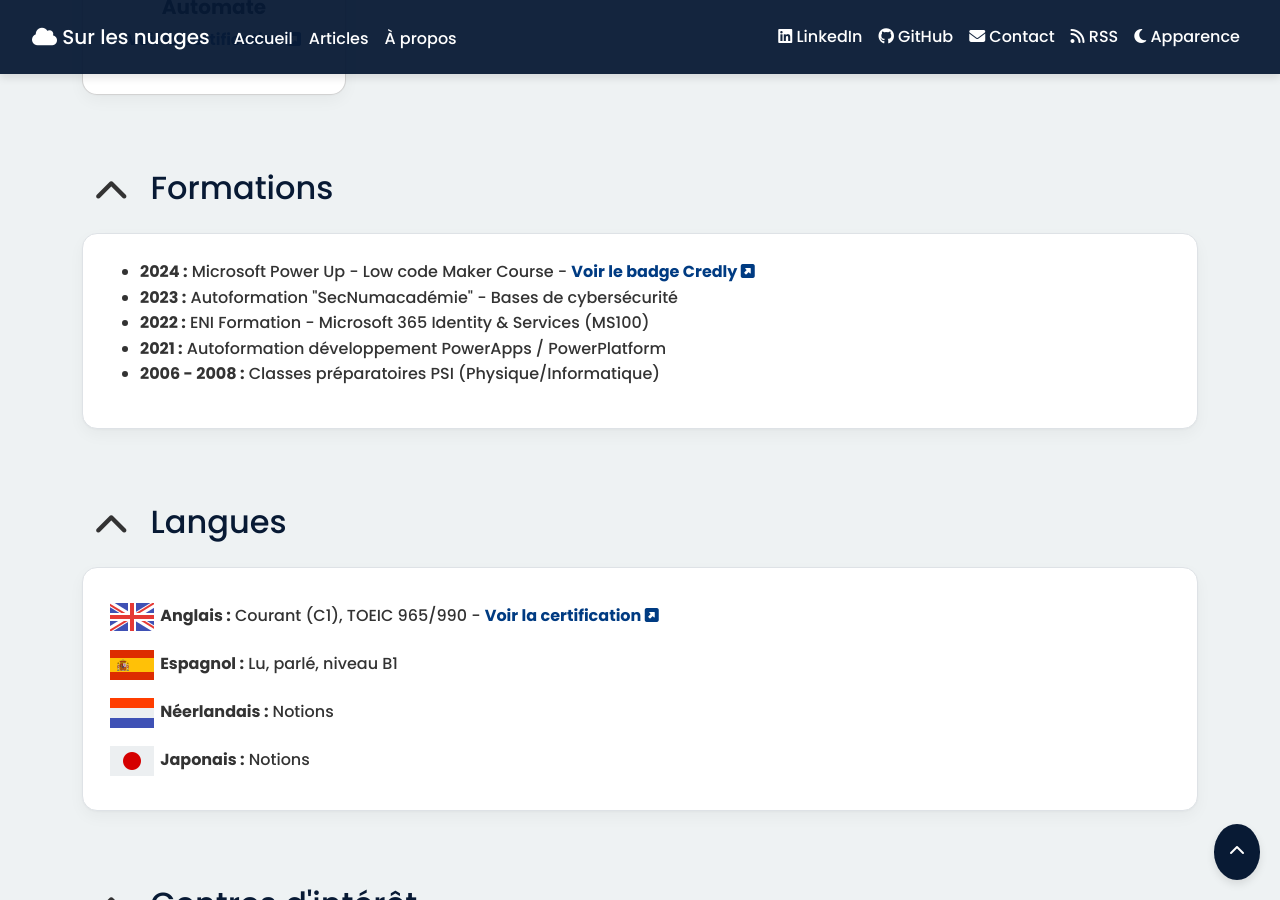
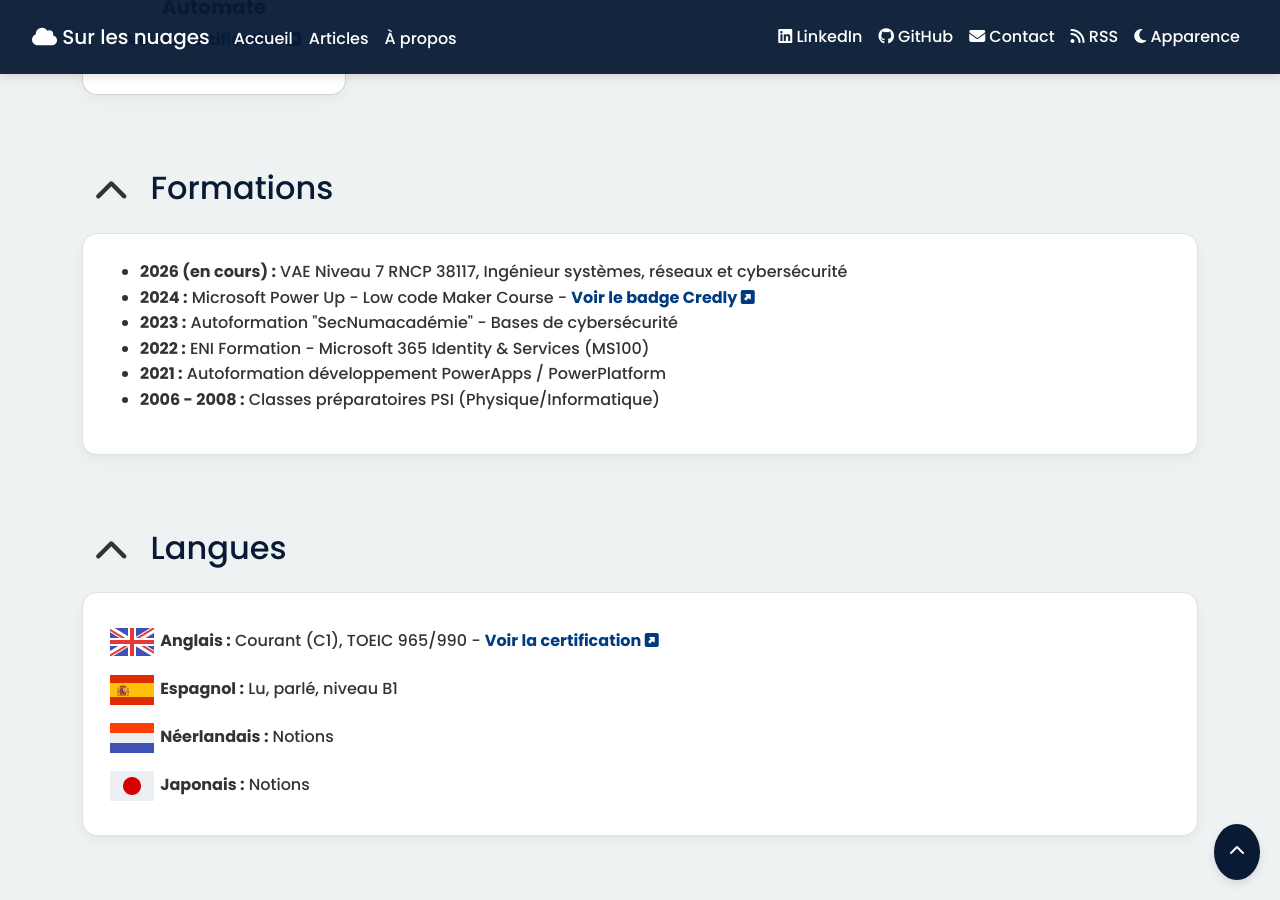
Before and after one commit to Arnaud-Ferriere/SurLesNuages, a Jekyll site: the page built from about.html, in a window 1280 px wide and 900 px high, scrolled down 8234 px. Built offline with Jekyll 4.4.1, drawn with Linux system fonts in a browser that asks for light colours.

Commit message:
content(cv): add ongoing VAE Niveau 7 RNCP 38117 to education
Adds the VAE Niveau 7 RNCP 38117 (Ingénieur systèmes, réseaux et
cybersécurité), in progress in 2026, at the top of the education
list. No URL yet (in-progress validation), so it will render
without the "voir le badge" link — the cert-link-sep wrap fix
already covers this path.

Co-Authored-By: Claude Opus 4.7 (1M context) <noreply@anthropic.com>

```diff
--- a/_data/education.yml
+++ b/_data/education.yml
@@ -1,3 +1,6 @@
+- year: "2026 (en cours)"
+  name: "VAE Niveau 7 RNCP 38117, Ingénieur systèmes, réseaux et cybersécurité"
+
 - year: "2024"
   name: "Microsoft Power Up - Low code Maker Course"
   url: "https://www.credly.com/badges/9a01771e-a5e3-44ba-9f65-d156e97935f6/public_url"
```
